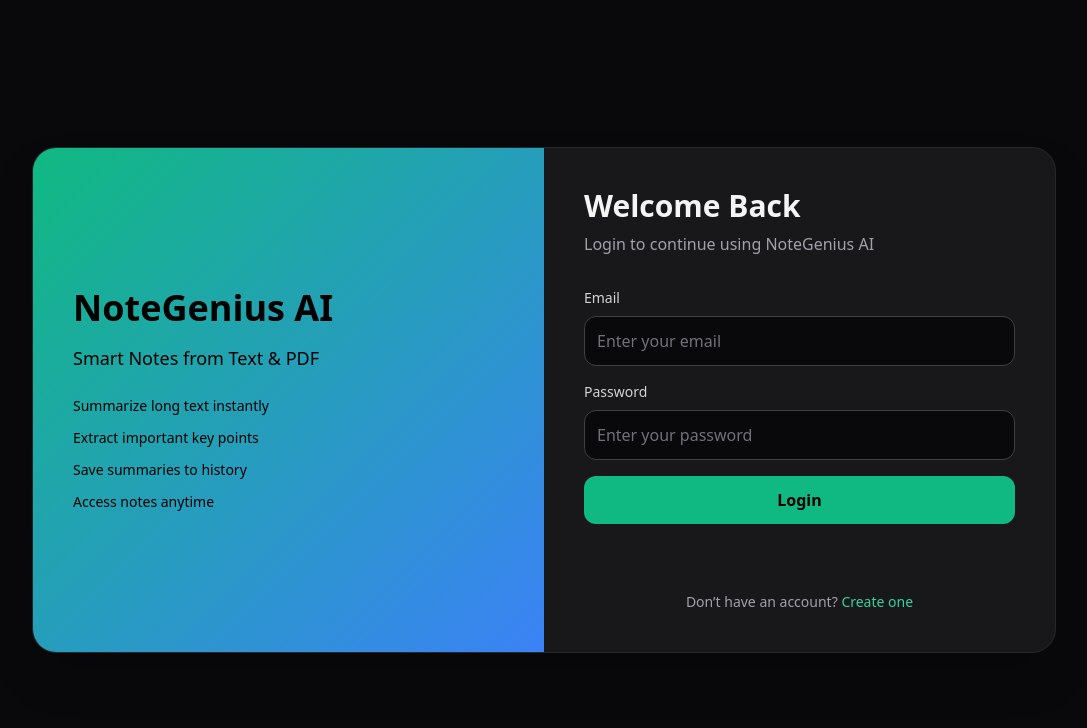
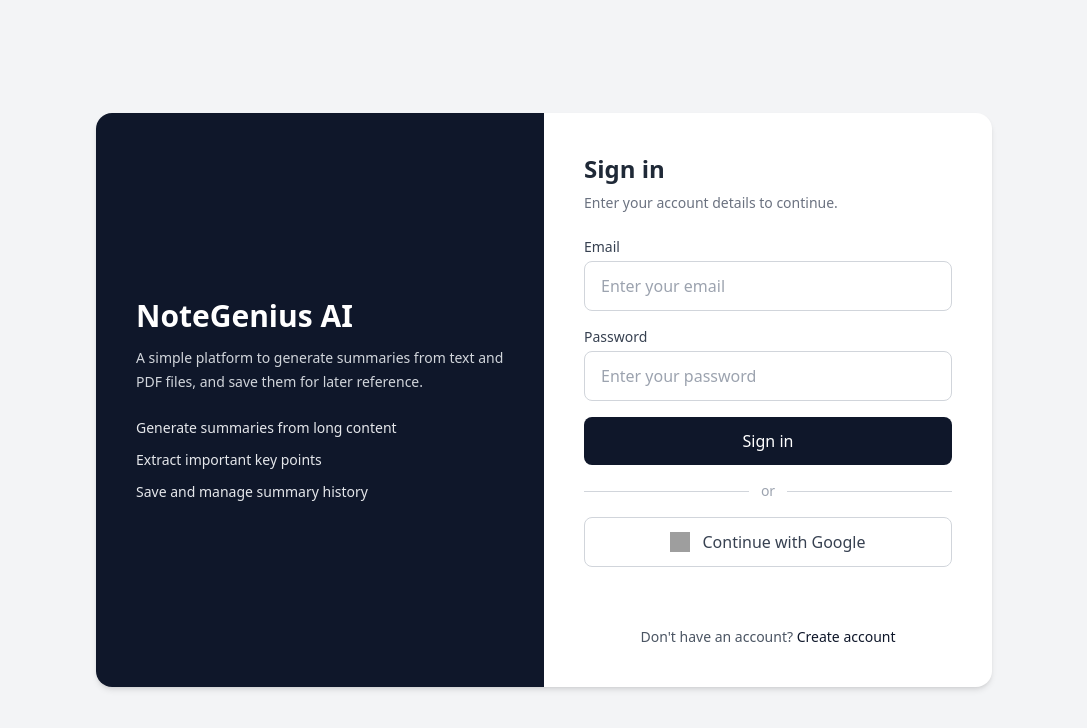
Before and after one commit to Agalya09/notegenius-ai, a plain HTML site: page frontend/login.html in a window 1280 px wide. Shown: the whole page, without its empty margins (96-1183 px from the left). Drawn offline with nearby package versions, Linux system fonts and the light colour scheme; grey boxes are pictures that could not be loaded.

Commit message:
Revamp login.html layout and styles
Updated the login page layout and styles. Changed the structure and design elements for improved user experience.

```diff
--- a/frontend/login.html
+++ b/frontend/login.html
@@ -2,71 +2,86 @@
 <html lang="en">
 <head>
   <meta charset="UTF-8" />
-  <meta name="viewport" content="width=device-width, initial-scale=1.0"/>
+  <meta name="viewport" content="width=device-width, initial-scale=1.0" />
   <title>Login - NoteGenius AI</title>
   <script src="https://cdn.tailwindcss.com"></script>
 </head>
-<body class="min-h-screen bg-zinc-950 text-zinc-100 flex items-center justify-center px-4">
+<body class="min-h-screen bg-gray-100 flex items-center justify-center px-4">
 
-  <div class="w-full max-w-5xl grid md:grid-cols-2 bg-zinc-900 border border-zinc-800 rounded-3xl overflow-hidden shadow-2xl">
+  <div class="w-full max-w-4xl bg-white rounded-2xl shadow-md overflow-hidden grid md:grid-cols-2">
 
-    <div class="hidden md:flex flex-col justify-center bg-gradient-to-br from-emerald-500 to-blue-500 text-black p-10">
-      <h1 class="text-4xl font-extrabold mb-4">NoteGenius AI</h1>
-      <p class="text-lg font-medium mb-6">
-        Smart Notes from Text & PDF
+    <!-- Left Side -->
+    <div class="bg-slate-900 text-white p-8 md:p-10 flex flex-col justify-center">
+      <h1 class="text-3xl font-bold mb-3">NoteGenius AI</h1>
+      <p class="text-sm text-gray-300 leading-6 mb-6">
+        A simple platform to generate summaries from text and PDF files,
+        and save them for later reference.
       </p>
 
-      <div class="space-y-3 text-sm font-medium">
-        <p>Summarize long text instantly</p>
+      <div class="space-y-3 text-sm text-gray-200">
+        <p>Generate summaries from long content</p>
         <p>Extract important key points</p>
-        <p>Save summaries to history</p>
-        <p>Access notes anytime</p>
+        <p>Save and manage summary history</p>
       </div>
     </div>
 
+    <!-- Right Side -->
     <div class="p-8 md:p-10">
-      <div class="mb-8">
-        <h2 class="text-3xl font-bold mb-2">Welcome Back</h2>
-        <p class="text-zinc-400">Login to continue using NoteGenius AI</p>
-      </div>
+      <h2 class="text-2xl font-semibold text-gray-800 mb-2">Sign in</h2>
+      <p class="text-sm text-gray-500 mb-6">Enter your account details to continue.</p>
 
       <div class="space-y-4">
         <div>
-          <label class="block text-sm font-medium text-zinc-300 mb-2">Email</label>
+          <label for="email" class="block text-sm font-medium text-gray-700 mb-1">Email</label>
           <input
             id="email"
             type="email"
             placeholder="Enter your email"
-            class="w-full bg-zinc-950 border border-zinc-700 rounded-xl p-3 text-zinc-100 placeholder-zinc-500 focus:outline-none focus:ring-2 focus:ring-emerald-500"
+            class="w-full border border-gray-300 rounded-lg px-4 py-3 focus:outline-none focus:ring-2 focus:ring-slate-900"
           />
         </div>
 
         <div>
-          <label class="block text-sm font-medium text-zinc-300 mb-2">Password</label>
+          <label for="password" class="block text-sm font-medium text-gray-700 mb-1">Password</label>
           <input
             id="password"
             type="password"
             placeholder="Enter your password"
-            class="w-full bg-zinc-950 border border-zinc-700 rounded-xl p-3 text-zinc-100 placeholder-zinc-500 focus:outline-none focus:ring-2 focus:ring-emerald-500"
+            class="w-full border border-gray-300 rounded-lg px-4 py-3 focus:outline-none focus:ring-2 focus:ring-slate-900"
           />
         </div>
 
         <button
-          onclick="login()"
-          class="w-full bg-emerald-500 hover:bg-emerald-600 text-black font-semibold py-3 rounded-xl transition"
+          onclick="loginUser()"
+          class="w-full bg-slate-900 text-white py-3 rounded-lg hover:bg-slate-800 transition"
         >
-          Login
+          Sign in
         </button>
 
-        <p id="message" class="text-sm text-red-400 text-center min-h-[20px]"></p>
+        <div class="flex items-center gap-3 my-2">
+          <div class="h-px bg-gray-300 flex-1"></div>
+          <span class="text-sm text-gray-400">or</span>
+          <div class="h-px bg-gray-300 flex-1"></div>
+        </div>
+<button
+  type="button"
+  onclick="showGoogleInfo()"
+  class="w-full border border-gray-300 py-3 rounded-lg flex items-center justify-center gap-3 text-gray-700 hover:bg-gray-50 transition"
+>
+  <img
+  src="https://upload.wikimedia.org/wikipedia/commons/0/09/IOS_Google_icon.png"
+  class="w-5 h-5"
+/>
+  <span>Continue with Google</span>
+</button>
+
+        <p id="message" class="text-sm text-center min-h-[20px] text-red-500"></p>
       </div>
 
-      <div class="mt-8 text-center text-sm text-zinc-400">
-        Don’t have an account?
-        <a href="signup.html" class="text-emerald-400 hover:text-emerald-300 font-medium">
-          Create one
-        </a>
-      </div>
+      <p class="text-sm text-gray-600 mt-6 text-center">
+        Don't have an account?
+        <a href="signup.html" class="text-slate-900 font-medium">Create account</a>
+      </p>
     </div>
 
   </div>
@@ -74,20 +89,24 @@
   <script>
     const BASE_URL = "https://notegenius-ai-t75e.onrender.com";
 
-    async function login() {
+    function showGoogleInfo() {
+      alert("Google sign-in will be added in a future version.");
+    }
+
+    async function loginUser() {
       const email = document.getElementById("email").value.trim();
       const password = document.getElementById("password").value.trim();
       const message = document.getElementById("message");
 
       if (!email || !password) {
-        message.className = "text-sm text-red-400 text-center min-h-[20px]";
-        message.innerText = "Please fill all fields";
+        message.className = "text-sm text-center min-h-[20px] text-red-500";
+        message.innerText = "Please enter email and password.";
         return;
       }
 
       try {
-        message.className = "text-sm text-zinc-400 text-center min-h-[20px]";
-        message.innerText = "Logging in...";
+        message.className = "text-sm text-center min-h-[20px] text-gray-500";
+        message.innerText = "Checking credentials...";
 
         const res = await fetch(`${BASE_URL}/api/auth/login`, {
           method: "POST",
@@ -103,22 +122,23 @@
           localStorage.setItem("token", data.token);
           localStorage.setItem("user", JSON.stringify(data.user));
 
-          message.className = "text-sm text-emerald-400 text-center min-h-[20px]";
-          message.innerText = "Login successful";
+          message.className = "text-sm text-center min-h-[20px] text-green-600";
+          message.innerText = "Login successful.";
 
           setTimeout(() => {
             window.location.href = "index.html";
           }, 700);
         } else {
-          message.className = "text-sm text-red-400 text-center min-h-[20px]";
-          message.innerText = data.message || "Login failed";
+          message.className = "text-sm text-center min-h-[20px] text-red-500";
+          message.innerText = data.message || "Unable to login.";
         }
       } catch (error) {
         console.log("Login error:", error);
-        message.className = "text-sm text-red-400 text-center min-h-[20px]";
-        message.innerText = "Login request failed";
+        message.className = "text-sm text-center min-h-[20px] text-red-500";
+        message.innerText = "Login request failed.";
       }
     }
   </script>
+
 </body>
 </html>
```
